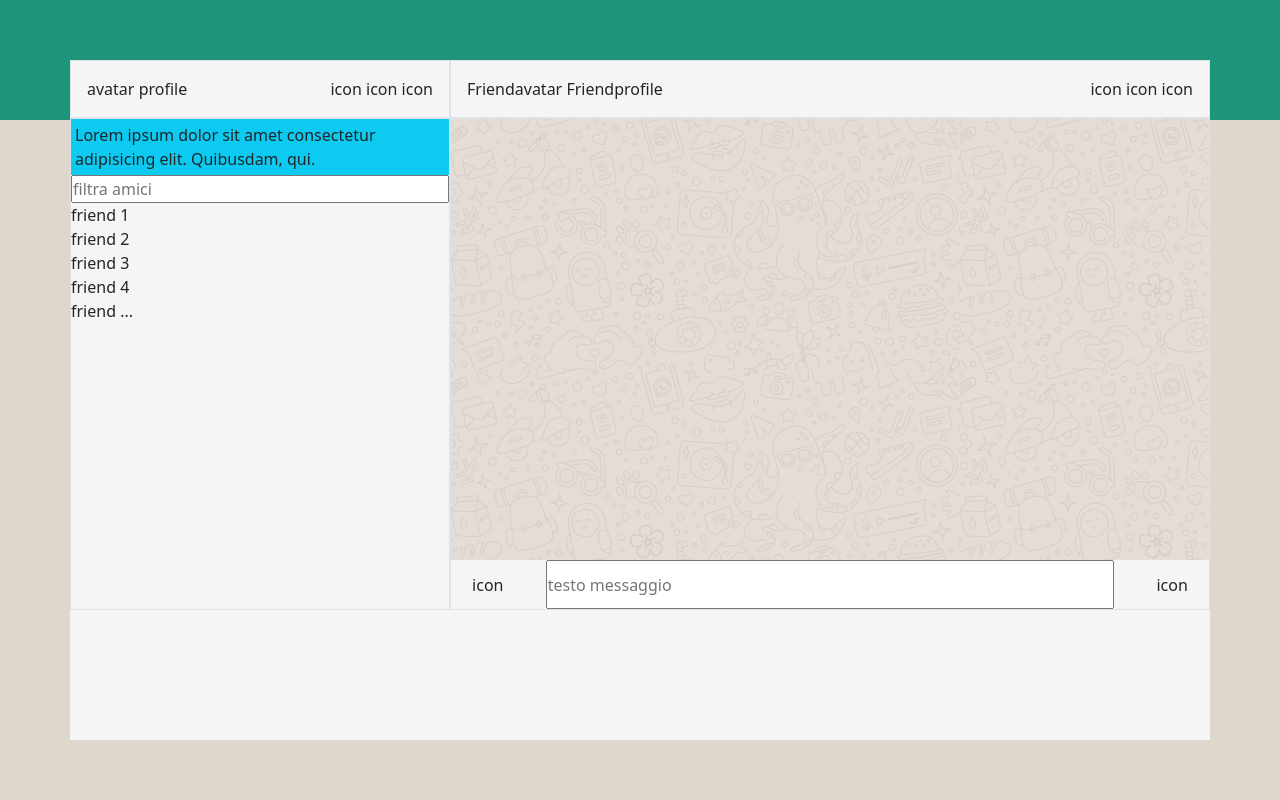
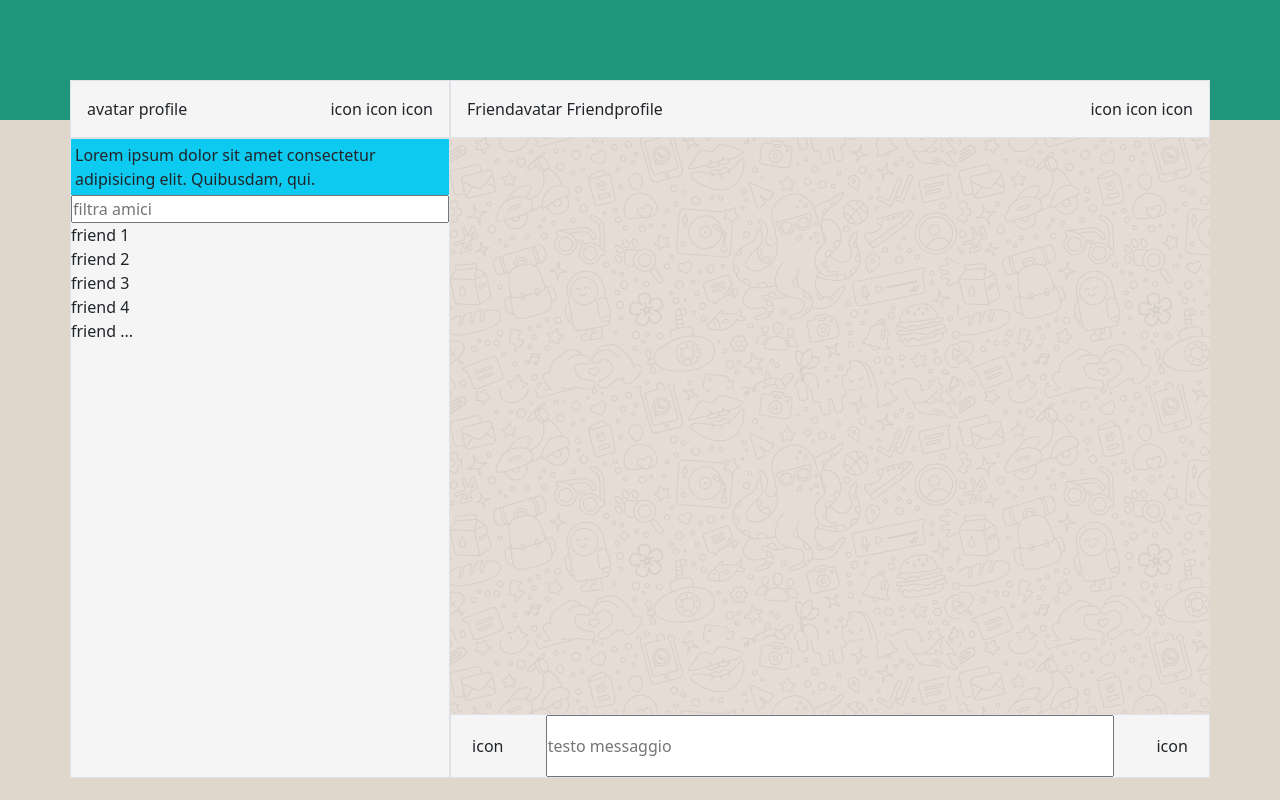
Before and after one commit to Ericdid/vue-boolzapp, a plain HTML site: page index.html in a window 1280 px wide. Drawn offline with nearby package versions, Linux system fonts and the light colour scheme.

Commit message:
fix.layout

```diff
--- a/css/style.css
+++ b/css/style.css
@@ -15,19 +15,19 @@
 }
 /* app */
 .container {
-  height: 85%;
+  height: 80%;
   background-color: whitesmoke;
 }
 
-#friend-list {
-  max-height: 500px;
-}
 /* seconda riga */
 .left-col {
-  height: 492px;
+  height: 100%;
+}
+.f-list {
+  background-color: whitesmoke;
 }
 .main-app {
-  height: 492px;
+  height: 100%;
 }
 .message-box {
   height: 90%;
--- a/index.html
+++ b/index.html
@@ -24,7 +24,7 @@
         <!-- prima riga (profilo utente----profilo amico selezionato) -->
         <div class="row">
           <!-- utente -->
-          <div class="col-4 d-flex justify-content-between p-3 border">
+          <div class="col-4 d-flex justify-content-between border p-3">
             <div>
               <span>avatar</span>
               <span>profile</span>
@@ -36,7 +36,7 @@
             </div>
           </div>
           <!-- amico -->
-          <div class="col-8 d-flex justify-content-between p-3 border">
+          <div class="col-8 d-flex justify-content-between border p-3">
             <div>
               <span>Friendavatar</span>
               <span>Friendprofile</span>
@@ -51,7 +51,7 @@
         <!-- seconda riga (info/lista amici----box di testo/chat) -->
         <div class="row main-app">
           <!-- prima colonna (info/lista amici) -->
-          <div class="col-4 d-flex flex-column border left-col p-0">
+          <div class="col-4 d-flex flex-column left-col p-0 border f-list">
             <span class="info p-1 bg-info"
               >Lorem ipsum dolor sit amet consectetur adipisicing elit.
               Quibusdam, qui.</span
@@ -66,9 +66,9 @@
             </div>
           </div>
           <!-- seconda colonna (box di testo/chat) -->
-          <div class="col-8 d-flex flex-column border p-0">
+          <div class="col-8 d-flex flex-column p-0">
             <div class="message-box"></div>
-            <div class="chat d-flex justify-content-around">
+            <div class="chat d-flex justify-content-around border">
               <span class="align-self-center">icon</span>
               <input type="text" class="w-75" placeholder="testo messaggio" />
               <span class="align-self-center">icon</span>
```
